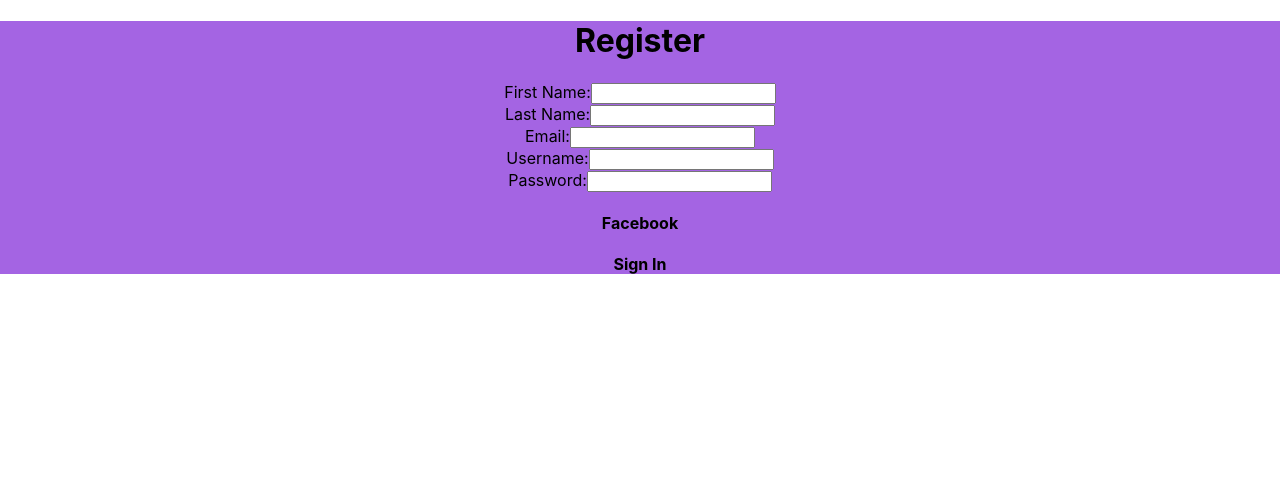
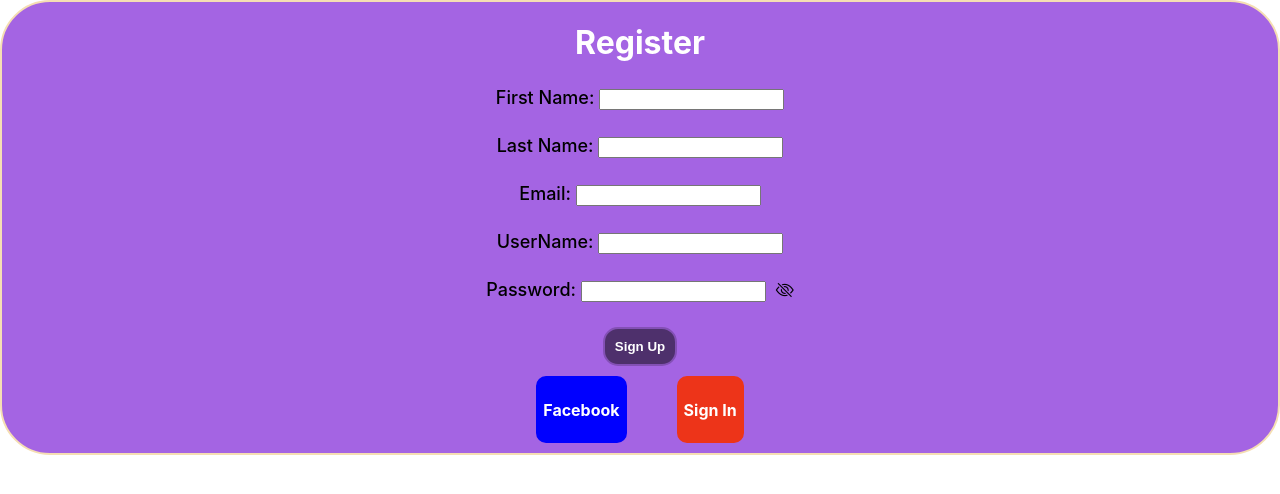
Before and after one commit to JOmega12/code-commerce, a React (Create React App) app: page / in a window 1280 px wide. Shown: the top 494 px of the page. Built offline with nearby package versions, Linux system fonts and the light colour scheme.

Commit message:
added login/ password invis

```diff
--- a/public/index.html
+++ b/public/index.html
@@ -9,6 +9,10 @@
       name="description"
       content="Web site created using create-react-app"
     />
+
+    <link rel="stylesheet" href="https://cdn.jsdelivr.net/npm/bootstrap-icons@1.3.0/font/bootstrap-icons.css" />
+
+    <!-- <link rel="stylesheet" href="/code-commerce/src/index.css"> -->
     <link rel="apple-touch-icon" href="%PUBLIC_URL%/logo192.png" />
     <!--
       manifest.json provides metadata used when your web app is installed on a
--- a/src/App.css
+++ /dev/null
@@ -1,38 +0,0 @@
-.App {
-  text-align: center;
-}
-
-.App-logo {
-  height: 40vmin;
-  pointer-events: none;
-}
-
-@media (prefers-reduced-motion: no-preference) {
-  .App-logo {
-    animation: App-logo-spin infinite 20s linear;
-  }
-}
-
-.App-header {
-  background-color: #282c34;
-  min-height: 100vh;
-  display: flex;
-  flex-direction: column;
-  align-items: center;
-  justify-content: center;
-  font-size: calc(10px + 2vmin);
-  color: white;
-}
-
-.App-link {
-  color: #61dafb;
-}
-
-@keyframes App-logo-spin {
-  from {
-    transform: rotate(0deg);
-  }
-  to {
-    transform: rotate(360deg);
-  }
-}
--- a/src/App.js
+++ b/src/App.js
@@ -1,5 +1,5 @@
 
-import './App.css';
+// import './App.css';
 import Register from './components/Register';
 /* import CustomerCard from './components/CustomerCard';
 import ShippingInfo from './components/ShippingInfo';
--- /dev/null
+++ b/src/components/Login.jsx
@@ -0,0 +1,62 @@
+import React from 'react';
+import './css/formInput.css';
+
+class Login extends React.Component{
+   constructor(props) {
+      super(props)
+
+      this.state= {
+         userName: 'jomega',
+         password: 'jakethesnake',
+         isLoggedIn: false,
+         isSignUp: false,
+      }
+   }
+
+   handleChange = ({target: {name, value}}) => {
+      this.setState({[name]: value})
+   }
+
+   render() {
+
+      return(
+         <div class="login-container layout">
+
+            <form action="">
+               <div className="ind-form">
+                  <label htmlFor="">Username:</label>
+                  <input type="text"
+                  name='userName'
+                  onChange={this.handleChange}
+                  autoComplete="off"
+                  value={this.state.userName}
+                  />
+               </div>
+               <div className="ind-form">
+                  <label htmlFor="">Password: </label>
+                  <input type="text"
+                     name='password'
+                     onChange={this.handleChange}
+                     autoComplete="off"
+                     value={this.state.password}/>
+                  <i class="bi bi-eye-slash" id="togglePassword"></i>
+               </div>
+
+               <div class="other-sign-in-container">
+                  <div class="sign-in other-si">
+                     <h4> Sign In</h4>
+                  </div>
+               </div>
+
+               <div>
+                  <button class="sign-up">Login</button>
+               </div>
+            </form>
+
+         </div>
+      )
+
+   }
+}
+
+export default Login;
--- a/src/components/Register.jsx
+++ b/src/components/Register.jsx
@@ -1,7 +1,6 @@
 import React from 'react';
-
-
-
+import Login from './Login';
+import './css/formInput.css';
 
 class Register extends React.Component {
    constructor(props){
@@ -13,70 +12,113 @@ class Register extends React.Component {
          email: '',
          firstName: '',
          lastName: '',
-         isLoggedIn: true,
+         isLoggedIn: false,
 
       }
    }
 
-   handleName = ({target: {name, value}}) => {
+   handleChange = ({target: {name, value}}) => {
       this.setState({[name]: value})
    }
 
-
    onSubmit = (e) => {
       e.preventDefault();
+
       console.log(e.target['name'].value)
    }
 
-
    render() {
 
-      // const{userName, password, email, firstName, lastName} = this.state;
+      const inputData = [
+         {label: 'First Name', name: 'firstName'},
+         {label: 'Last Name', name: 'lastName',},
+         {label: 'Email', name: 'email',},
+         {label: 'UserName', name: 'userName',},
+      ]
+
+      const togglePassword = document.querySelector("#togglePassword");
+      const password = document.querySelector("#password");
 
 
-      /* const inputData = [
-         {label: 'First Name', name: 'firstName', type: 'text'},
-         {label: 'Last Name', name: 'lastName', type: 'text'},
-         {label: 'Email', name: 'email', type: 'text'},
-         {label: 'UserName', name: 'username', type: 'text'},
-         {label: 'Password', name: 'password', type: 'text'},
-      ] */
+/*       togglePassword.addEventListener("click", function () {
+         // toggle the type attribute
+         const type = password.getAttribute("type") === "password" ? "text" : "password";
+         password.setAttribute("type", type);
 
-      const leftTab = {
-         marginRight: '10px'
-      }
+         // toggle the icon
+         this.classList.toggle("bi-eye");
+     }); */
 
-      return(
-         <div style={{backgroundColor: '#a464e3'}}>
+     // prevent form submit
+/*      const form = document.querySelector("form");
+     form.addEventListener('submit', function (e) {
+         e.preventDefault();
+     }); */
+
+
+
+
+      return this.state.isLoggedIn ? (
+         <Login/>
+      ) : (
+         <div class="layout">
+
+            <div class="border">
             <h1 >Register</h1>
             <form onSubmit={this.onSubmit}>
-            <label htmlFor="" className=''>First Name:</label>
-            <input type="text" name="name"/> <br/>
-            <label htmlFor="" className=''>Last Name:</label>
-            <input type="text" name="name"/><br/>
-            <label htmlFor="" className=''>Email:</label>
-            <input type="text" name="name"/><br/>
-            <label htmlFor="" className=''>Username:</label>
-            <input type="text" name="name"/><br/>
-            <label htmlFor="" className=''>Password:</label>
-            <input type="text" name="name"/><br/>
 
+               {inputData.map(item => {
+                  const {label, name} = item;
+                     return (
+                        <>
+                        <div className="ind-form">
+                        <label htmlFor="">{label}: </label>
+                        <input
+                        name={name}
+                        onChange={this.handleChange}
+                        autoComplete="off"
+                        value={this.state[name]}
+                        type="text"
+                        />
+                        </div>
+                        </>
+                        )
+                     })
+                  }
 
-         <div class="other-sign-in">
+                  <div className="ind-form">
+                     <label htmlFor="">Password: </label>
+                     <input type="password"
+                        name='password'
+                        onChange={this.handleChange}
+                        autoComplete="off"
+                        value={this.state.password}
+                        id="password"
+                        />
+                     <i class="bi bi-eye-slash" id="togglePassword"></i>
+                  </div>
 
-            <div>
-               <h4>Facebook</h4>
+                  <button class="sign-up" value={this.isLoggedIn}>Sign Up</button>
+
+                  </form>
+
+                  <div class="other-sign-in-container">
+                     <div class="sign-in facebook">
+                        <h4>Facebook</h4>
+                     </div>
+                     <div class="sign-in other-si">
+                        <a href="">
+                           <h4> Sign In</h4>
+                        </a>
+                     </div>
+                  </div>
+
+               </div>
             </div>
-            <div>
-               <h4> Sign In</h4>
-            </div>
-         </div>
+      )
 
-            </form>
-         </div>
-      )
    }
 }
 
-
+//wheneveri dont toggle the function for password, the website dies
 export default Register;
--- /dev/null
+++ b/src/components/css/formInput.css
@@ -0,0 +1,110 @@
+body {
+   margin: 0;
+   font-family: -apple-system, BlinkMacSystemFont, 'Segoe UI', 'Roboto', 'Oxygen',
+     'Ubuntu', 'Cantarell', 'Fira Sans', 'Droid Sans', 'Helvetica Neue',
+     sans-serif;
+   -webkit-font-smoothing: antialiased;
+   -moz-osx-font-smoothing: grayscale;
+ }
+
+code {
+   font-family: source-code-pro, Menlo, Monaco, Consolas, 'Courier New',
+    monospace;
+}
+
+.layout {
+   background-color: #a464e3;
+   display: flex;
+   justify-content: start;
+   flex-direction: column;
+   border-radius: 50px;
+   border: wheat 2px solid;
+   /* margin: 0 150px; */
+ }
+
+.login-container{
+   text-align: center;
+}
+
+ .layout h1 {
+   color: white;
+ }
+
+ .border {
+   justify-content: center;
+   text-align: center;
+ }
+
+ .form {
+   margin-right: 20px;
+ }
+
+ .ind-form {
+   margin: 25px 0px;
+   font-size: large;
+   font-weight: 500;
+ }
+
+ /* .f-mail {
+   margin-right: 45px;
+ } */
+
+ .bi-eye-slash {
+   margin-left: 10px;
+ }
+
+form i {
+   margin-left: -30px;
+   cursor: pointer;
+}
+
+ .sign-up {
+   color:white;
+   background-color: #4e306c;
+   padding: 10px;
+   font-weight:800;
+   border-radius: 15px;
+   border: 2px #8350B5 solid;
+ }
+
+ .other-sign-in-container {
+   display: flex;
+   text-align: center;
+   justify-content: center;
+   gap: 50px;
+ }
+
+ .sign-in {
+   border-radius: 10px;
+   padding: 0 5px 0 5px;
+   margin: 10px 0 10px 0;
+ }
+
+ .sign-in:hover {
+   cursor: pointer;
+ }
+
+ .sign-in div {
+   padding: 0;
+   margin: 0 5px 0 5px;
+ }
+
+ .facebook {
+   background-color: blue;
+   border: blue 2px solid;
+   color: white;
+ }
+
+ .other-si {
+   background-color: #ed3419;
+   border: #ed3419 2px solid;
+   color: white;
+ }
+
+ .other-si a{
+   text-decoration: none;
+ }
+
+ .other-si a h4 {
+   color:white;
+ }
--- a/src/index.js
+++ b/src/index.js
@@ -1,6 +1,6 @@
 import React from 'react';
 import ReactDOM from 'react-dom/client';
-import './index.css';
+// import './index.css';
 import App from './App';
 import reportWebVitals from './reportWebVitals';
 
```
Also changed, not shown: src/index.css (+80 -0 lines), src/components/validateForm/validateLogin.js (added).
